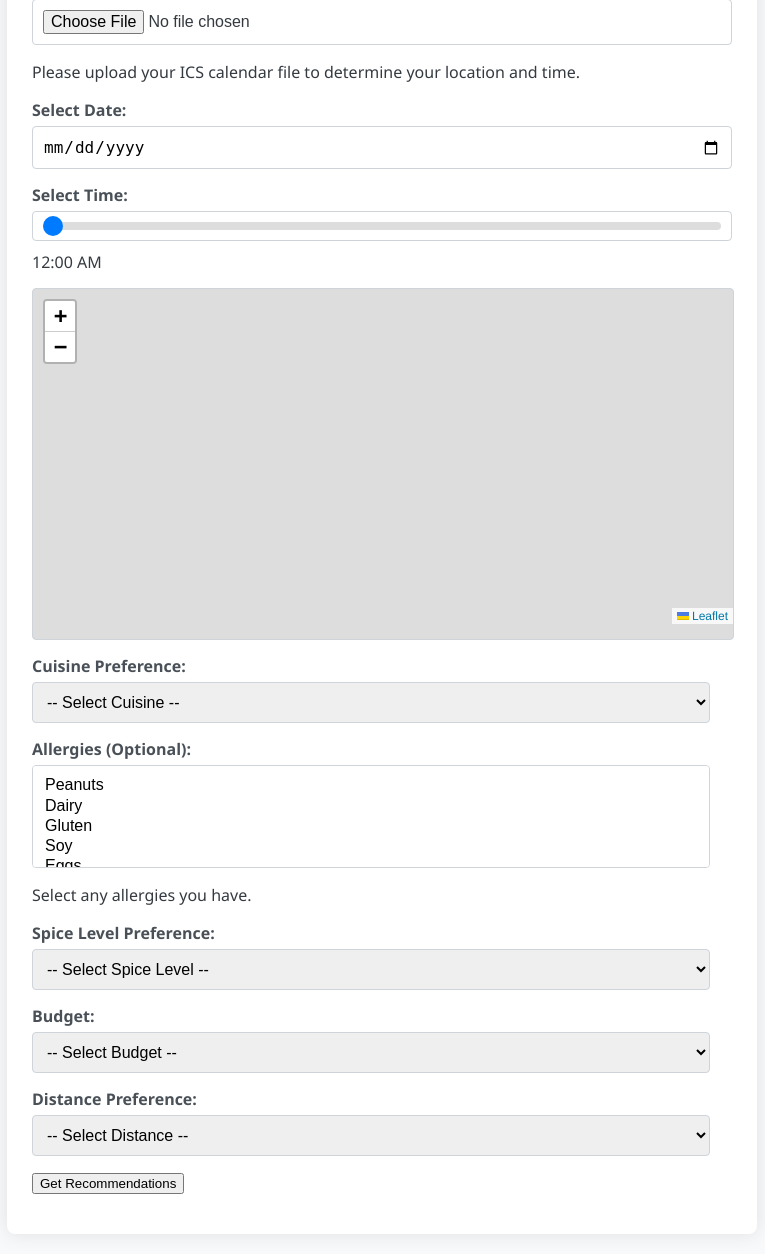
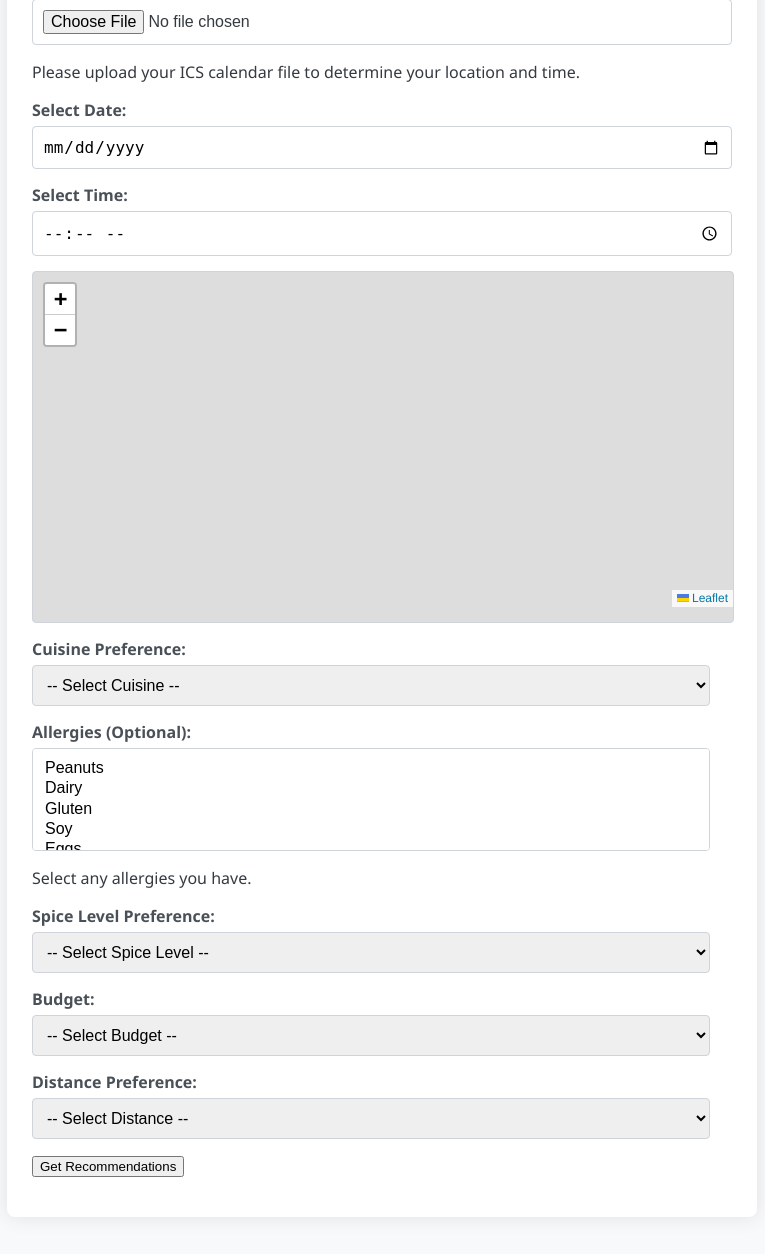
Before and after one commit to mingfeisun/COMP64803-Responsible-Reproducible-AI, a Flask app: template templates/index.html in a window 1280 px wide. Shown: the part 137-1391 px from the top of the page, without its empty margins (258-1023 px from the left). After the commit the page ends 1314 px from the top, so only its background shows below. Run offline with Flask 3, Linux system fonts and the light colour scheme; the template is opened without the code that fills it, so the values that code supplies are empty; parts of the project's set-up code (start-up, migrations or seed data) failed here and were passed over.

Commit message:
Refactor time selection to use input type="time" and update related processing logic

```diff
--- a/app.py
+++ b/app.py
@@ -5,7 +5,7 @@ import pandas as pd
 from ics_utils import *
 import os
 from werkzeug.utils import secure_filename
-from datetime import datetime, timedelta
+from datetime import datetime
 import pytz
 
 # --- Data Loading and Processing ---
@@ -286,16 +286,10 @@ def process_ics_file():
         selected_date_input = request.form.get('selected_date')
         selected_time_input = request.form.get('selected_time')
 
-        # Convert minutes from slider to HH:MM string
-        minutes_since_midnight = int(selected_time_input)
-        hours = minutes_since_midnight // 60
-        minutes = minutes_since_midnight % 60
-        selected_time_str = f"{hours:02}:{minutes:02}"
-
         events = parse_ics(file_path)
 
         # Convert date and time inputs into a datetime object with timezone info
-        selected_datetime_str = f"{selected_date_input} {selected_time_str}"
+        selected_datetime_str = f"{selected_date_input} {selected_time_input}"
         selected_datetime = datetime.strptime(selected_datetime_str, "%Y-%m-%d %H:%M")
         selected_datetime = pytz.utc.localize(selected_datetime)
 
--- a/templates/index.html
+++ b/templates/index.html
@@ -38,9 +38,9 @@
         }
 
         input[type="date"],
-        input[type="range"], /* Changed to range */
+        input[type="time"],
         select,
-        input[type="file"] {
+        input[type="file"] { /* Added style for file input */
             width: calc(100% - 22px);
             padding: 10px;
             border: 1px solid #ced4da;
@@ -48,34 +48,11 @@
             font-size: 16px;
             transition: border-color 0.15s ease-in-out, box-shadow 0.15s ease-in-out;
         }
-        input[type="range"] {
-            -webkit-appearance: none;
-            appearance: none;
-             background: transparent;
-             margin: 0;
-        }
-        input[type="range"]::-webkit-slider-runnable-track {
-             width: 100%;
-             height: 8px;
-             cursor: pointer;
-             background: #ddd;
-             border-radius: 5px;
-         }
-         input[type="range"]::-webkit-slider-thumb {
-              -webkit-appearance: none;
-              appearance: none;
-              height: 20px;
-              width: 20px;
-              background: #007bff;
-              cursor: pointer;
-              border-radius: 50%;
-              margin-top: -6px; /* Adjust for alignment */
-         }
 
         input[type="date"]:focus,
-        input[type="range"]:focus, /* Added focus for range */
+        input[type="time"]:focus,
         select:focus,
-        input[type="file"]:focus {
+        input[type="file"]:focus { /* Added focus style for file input */
             border-color: #007bff;
             outline: 0;
             box-shadow: 0 0 0 0.2rem rgba(0, 123, 255, 0.25);
@@ -91,11 +68,7 @@
             width: 100%;
             border: 1px solid #ced4da;
             border-radius: 4px;
-            margin-bottom: 15px;
-        }
-       #timeLabel {
-          margin-top: 5px;
-          display: block;
+            margin-bottom: 15px; /* Add margin below map */
         }
     </style>
 </head>
@@ -113,8 +86,7 @@
         </div>
         <div>
             <label for="selected_time">Select Time:</label>
-            <input type="range" id="selected_time" name="selected_time" min="0" max="1439" step="1" value="0" >
-             <span id="timeLabel">12:00 AM</span>
+            <input type="time" id="selected_time" name="selected_time" required>
         </div>
          <div id="map" ></div> <!-- Map container added here -->
         <div>
@@ -184,7 +156,13 @@
             attribution: '© <a href="https://www.openstreetmap.org/">OpenStreetMap</a> contributors'
         }).addTo(map);
 
-        var prevMarker, nextMarker;
+        var prevMarker, nextMarker, overlapLabel;
+        const prevMarkerColor = '#007bff';
+        const nextMarkerColor = '#dc3545';
+        const prevZoomLevel = 14;
+        const nextZoomLevel = 16;
+        const offsetDistance = 0.0001; // Adjust as needed
+
 
         function updateMapMarkers(prevLat, prevLng, nextLat, nextLng) {
             if (prevMarker) {
@@ -193,34 +171,65 @@
             if (nextMarker) {
                 map.removeLayer(nextMarker);
             }
+            if (overlapLabel) {
+                 map.removeLayer(overlapLabel);
+              }
+            let markers = [];
+            let prevPos, nextPos;
+            let locationsOverlap = false;
+            if (prevLat && prevLng) {
+                 prevPos = [prevLat, prevLng];
+                 if (prevLat === nextLat && prevLng === nextLng) {
+                    prevPos = [prevLat + offsetDistance, prevLng + offsetDistance];
+                    locationsOverlap = true;
+                  }
+                 prevMarker = L.marker(prevPos, {icon: new L.Icon.Default({iconUrl: 'marker-icon-2x.png', iconRetinaUrl: 'marker-icon-2x.png', shadowUrl: 'marker-shadow.png', }) }).addTo(map).bindPopup("Previous Location");
+                prevMarker._icon.style.filter = `hue-rotate(200deg)`; // change color
+                 markers.push(prevMarker);
+            }
+             if (nextLat && nextLng) {
+                nextPos = [nextLat, nextLng];
+                nextMarker = L.marker(nextPos, {icon: new L.Icon.Default({iconUrl: 'marker-icon-2x.png', iconRetinaUrl: 'marker-icon-2x.png', shadowUrl: 'marker-shadow.png'}) }).addTo(map).bindPopup("Next Location");
+                nextMarker._icon.style.filter = `hue-rotate(300deg)`; // change color
+                markers.push(nextMarker);
+            }
 
-            let prevMarkerOptions = { color: 'blue' }
-            let nextMarkerOptions = { color: 'green'}
+             // Check if the original locations (before offset) overlapped
+            if (prevLat && prevLng && nextLat && nextLng && prevLat === nextLat && prevLng === nextLng) {
+                if (prevMarker) {
+                   map.removeLayer(prevMarker);
+                  }
+                if (nextMarker) {
+                     map.removeLayer(nextMarker);
+                }
+                 overlapLabel = L.marker([(prevLat + offsetDistance), (prevLng + offsetDistance)], {
+                        icon: L.divIcon({
+                           className: 'custom-label-icon',
+                           html: '<div style="background-color: black; color: white; padding: 5px; border-radius: 5px;">Both Locations</div>',
+                        })
+                   }).addTo(map);
 
-            if (prevLat && prevLng) {
-                 prevMarker = L.marker([prevLat, prevLng], {icon: new L.Icon.Default(prevMarkerOptions)}).addTo(map).bindPopup("Previous Location");
-            }
-            if (nextLat && nextLng) {
-                 nextMarker = L.marker([nextLat, nextLng], {icon: new L.Icon.Default(nextMarkerOptions)}).addTo(map).bindPopup("Next Location");
-            }
-             if (prevLat && prevLng && nextLat && nextLng) {
-                  const bounds = L.latLngBounds([[prevLat, prevLng], [nextLat, nextLng]]);
-                  map.fitBounds(bounds, {padding: [20, 20]});
-            } else if (prevLat && prevLng) {
-                  map.setView([prevLat, prevLng], 13);
-             } else if (nextLat && nextLng) {
-                  map.setView([nextLat, nextLng], 13);
-            }
+               } else if(locationsOverlap) {
+                     overlapLabel = L.marker(prevPos, {
+                        icon: L.divIcon({
+                           className: 'custom-label-icon',
+                           html: '<div style="background-color: black; color: white; padding: 5px; border-radius: 5px;">Both Locations</div>',
+                        })
+                   }).addTo(map);
+                }
+
+           // Adjust the map view
+            if (markers.length > 0) {
+                if (markers.length === 2) {
+                   var group = new L.featureGroup(markers);
+                   map.fitBounds(group.getBounds(), {padding: [20, 20]});
+                   } else if (prevMarker) {
+                        map.setView(prevMarker.getLatLng(), prevZoomLevel);
+                    } else if (nextMarker) {
+                        map.setView(nextMarker.getLatLng(), nextZoomLevel);
+                    }
+             }
         }
-
-         function formatTime(minutes) {
-             const hours = Math.floor(minutes / 60);
-             const mins = minutes % 60;
-             const ampm = hours >= 12 ? 'PM' : 'AM';
-             const formattedHours = hours % 12 === 0 ? 12 : hours % 12;
-             const formattedMins = String(mins).padStart(2, '0');
-             return `${formattedHours}:${formattedMins} ${ampm}`;
-         }
 
         function fetchMapData() {
              const fileInput = document.getElementById('ics_file');
@@ -254,33 +263,25 @@
                 });
             } else if (!file){
                alert("Please upload an ICS file");
-            } else if (!selectedDate || selectedTime === "") {
+            } else if (!selectedDate || !selectedTime) {
                 alert("Please select date and time");
             }
         }
          // Set initial values to current date and time
         const now = new Date();
         const currentDate = now.toISOString().split('T')[0];
+        const currentTime = now.toTimeString().slice(0, 5); // Get hh:mm
          document.getElementById('selected_date').value = currentDate;
-
-
-        const timeSlider = document.getElementById('selected_time');
-        const timeLabel = document.getElementById('timeLabel');
-
-        const currentMinutes = now.getHours() * 60 + now.getMinutes();
-        timeSlider.value = currentMinutes;
-        timeLabel.textContent = formatTime(currentMinutes);
-
-         timeSlider.addEventListener('input', function() {
-              const timeMinutes = parseInt(timeSlider.value, 10);
-               timeLabel.textContent = formatTime(timeMinutes);
-              fetchMapData();
-           });
-
+         document.getElementById('selected_time').value = currentTime;
 
 
         document.getElementById('ics_file').addEventListener('change', fetchMapData);
         document.getElementById('selected_date').addEventListener('change', fetchMapData);
+        document.getElementById('selected_time').addEventListener('change', fetchMapData);
     </script>
-</body>
-</html>
+    <style>
+        .custom-label-icon{
+            background: none;
+            border: none;
+        }
+    </style>
```
